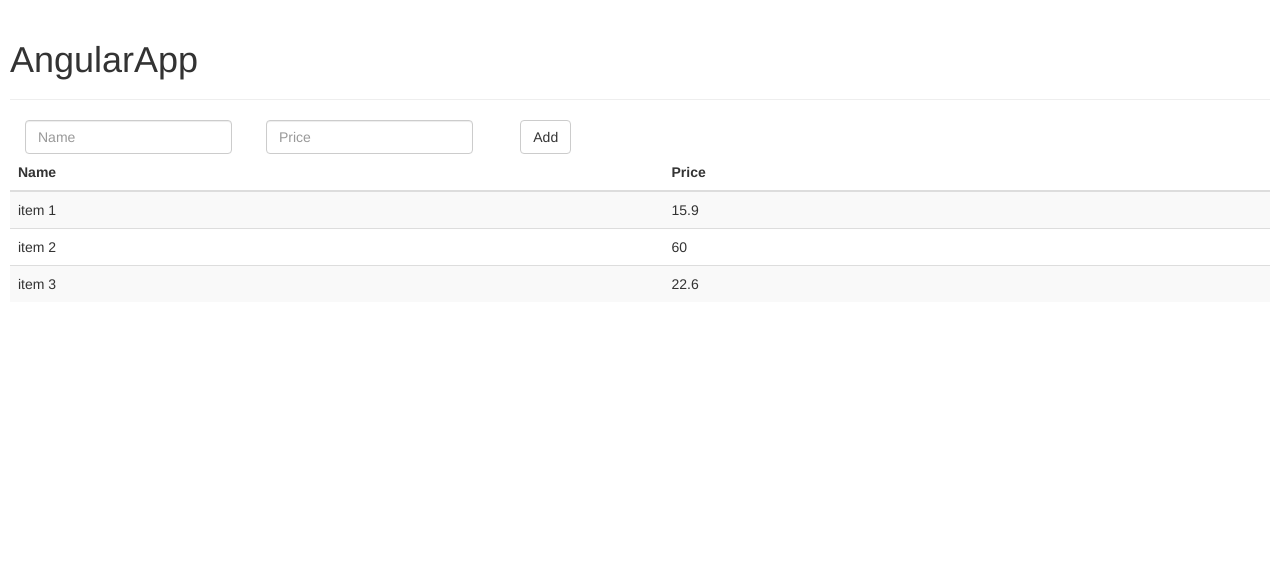
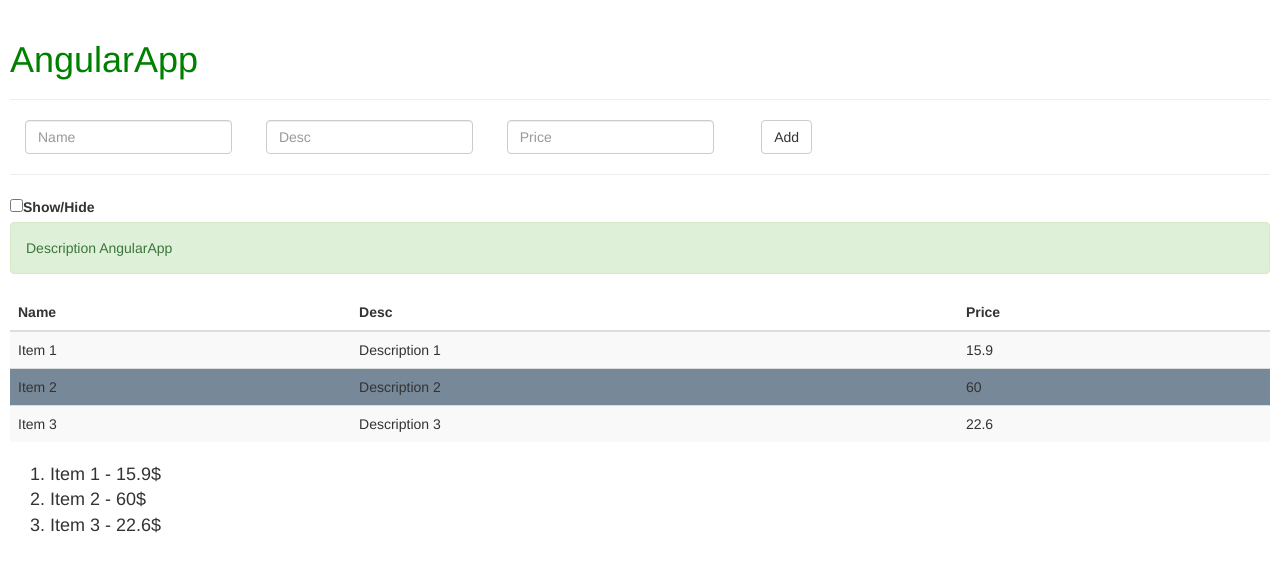
Before and after one commit to Kostornychenko/angularApp, a plain HTML site: page index.html in a window 1280 px wide. Drawn offline with nearby package versions, Linux system fonts and the light colour scheme.

Commit message:
angular 2

```diff
--- a/index.html
+++ b/index.html
@@ -7,20 +7,26 @@
     <link rel="stylesheet" href="https://maxcdn.bootstrapcdn.com/bootstrap/3.3.7/css/bootstrap.min.css" integrity="sha384-BVYiiSIFeK1dGmJRAkycuHAHRg32OmUcww7on3RYdg4Va+PmSTsz/K68vbdEjh4u" crossorigin="anonymous">
     <script src="js/lib/angular.min.js"></script>
     <script src="js/app.js"></script>
+    <script src="js/controllers/indexCtrl.js"></script>
     <script src="js/controllers/listCtrl.js"></script>
     <script src="js/controllers/addCtrl.js"></script>
+    <script src="js/directives/customList.js"></script>
     <script src="js/model/data.js"></script>
 </head>
 <body>
-<div class="wrap">
+<div ng-controller="indexCtrl" class="wrap">
     <div class="page-header">
-        <h1>AngularApp</h1>
+        <h1 ng-style="headstyle">AngularApp</h1>
     </div>
-
-    <div ng-controller="addCtrl" class="form-inline">
+    <div ng-class="addform" ng-controller="addCtrl" class="form-inline">
         <div class="form-group">
             <div class="col-md-8">
                 <input class="form-control" ng-model="name" placeholder = "Name" />
+            </div>
+        </div>
+        <div class="form-group">
+            <div class="col-md-8">
+                <input class="form-control" ng-model="desc" placeholder = "Desc" />
             </div>
         </div>
         <div class="form-group">
@@ -30,24 +36,29 @@
         </div>
         <div class="form-group">
             <div class="col-md-offset-2 col-md-8">
-                <button class="btn btn-default" ng-click="addItem(name, price)">Add</button>
+                <button class="btn btn-default" ng-click="addItem(name, desc, price)">Add</button>
             </div>
         </div>
     </div>
+    <label><input type="checkbox" ng-model="desc">Show/Hide</label>
+    <div ng-hide="desc" class="alert alert-success">Description AngularApp</div>
     <table ng-controller="listCtrl" class="table table-striped">
         <thead>
         <tr>
             <th>Name</th>
+            <th>Desc</th>
             <th>Price</th>
         </tr>
         </thead>
         <tbody>
-        <tr ng-repeat="item in list.items">
+        <tr ng-class-even="dark" ng-repeat="item in list.items">
             <td>{{item.name}}</td>
+            <td>{{item.desc}}</td>
             <td>{{item.price}}</td>
         </tr>
         </tbody>
     </table>
+    <div custom-list></div>
 </div>
 </body>
 </html>
--- a/js/controllers/addCtrl.js
+++ b/js/controllers/addCtrl.js
@@ -1,10 +1,10 @@
 angularApp.controller("addCtrl", function ($scope) {
     $scope.list = data;
 
-    $scope.addItem = function (name, price) {
+    $scope.addItem = function (name, desc, price) {
         price = parseFloat(price);
         if(name != "" && !isNaN(price)) {
-            $scope.list.items.push({name: name, price: price});
+            $scope.list.items.push({name: name, desc: desc, price: price});
         }
     }
 });
--- /dev/null
+++ b/js/controllers/indexCtrl.js
@@ -0,0 +1,7 @@
+angularApp.controller("indexCtrl", function ($scope) {
+    $scope.headstyle = {color: 'green'};
+    $scope.addform = "addform";
+    $scope.show = false;
+    $scope.dark = "dark";
+    $scope.list = data;
+});
--- /dev/null
+++ b/js/directives/customList.js
@@ -0,0 +1,13 @@
+angularApp.directive("customList", function () {
+    return function ($scope, element, attr) {
+        var ul = angular.element("<ol>");
+        element.append(ul);
+        element.addClass("custom-list");
+
+        for(var i = 0; i < $scope.list.items.length; i++) {
+            var li = angular.element("<li>");
+            li.text($scope.list.items[i].name + " - " + $scope.list.items[i].price + "$");
+            ul.append(li);
+        }
+    }
+});
--- a/js/model/data.js
+++ b/js/model/data.js
@@ -1,7 +1,7 @@
 var data = {
     items: [
-        { name: "item 1", price: 15.9 },
-        { name: "item 2", price: 60 },
-        { name: "item 3", price: 22.6 }
+        {name: "Item 1", desc: "Description 1", price: 15.9},
+        {name: "Item 2", desc: "Description 2", price: 60},
+        {name: "Item 3", desc: "Description 3", price: 22.6}
     ]
 };
--- a/public/css/style.css
+++ b/public/css/style.css
@@ -2,3 +2,15 @@
     width: 1260px;
     margin: 0 auto;
 }
+.addform {
+    padding: 0 0 20px 0;
+    margin: 0 0 20px 0;
+    border-bottom: 1px solid #eee;
+}
+.dark {
+    background: lightslategray;
+}
+.custom-list {
+    margin: 20px 0;
+    font-size: 18px;
+}
```
Also changed, not shown: temp/index.html (added, +28 -0 lines).
